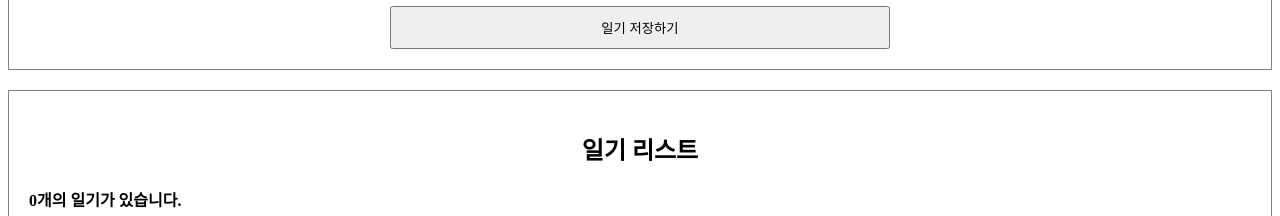
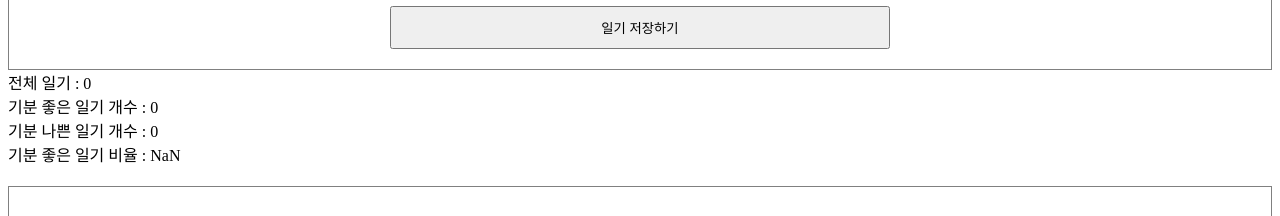
Before and after one commit to wlsgml0229/Emotion-Diary, a React (Create React App) app: page / in a window 1280 px wide. Shown: the part 412-628 px from the top of the page. Built offline with nearby package versions, Linux system fonts and the light colour scheme; no server answers.

Commit message:
useMemo를 사용한 연산최적화

```diff
--- a/src/App.js
+++ b/src/App.js
@@ -1,4 +1,4 @@
-import { useEffect, useRef, useState } from "react";
+import { useEffect, useRef, useState, useMemo } from "react";
 import "./App.css";
 import DiaryEditor from "./DiaryEditor";
 import DiaryList from "./DiaryList";
@@ -61,9 +61,28 @@
       )
     );
   };
+
+  // 일기 감정점수에 따른 갯수를 구해주는 함수
+  const getDiaryAnalysis = useMemo(() => {
+    console.log("일기 분석 시작");
+
+    const goodCount = data.filter((it) => it.emotion >= 3).length;
+    const badCount = data.length - goodCount;
+    const goodRatio = (goodCount / data.length) * 100;
+    // 객체로 리턴
+    return { goodCount, badCount, goodRatio };
+  }, [data.length]);
+
+  //구조분해할당으로 똑같이 전달받음
+  const { goodCount, badCount, goodRatio } = getDiaryAnalysis;
+
   return (
     <div className="App">
       <DiaryEditor onCreate={onCreate} />
+      <div>전체 일기 : {data.length}</div>
+      <div>기분 좋은 일기 개수 : {goodCount}</div>
+      <div>기분 나쁜 일기 개수 : {badCount}</div>
+      <div>기분 좋은 일기 비율 : {goodRatio}</div>
       <DiaryList
         onEdit={onEdit}
         onRemove={onRemove}
```
